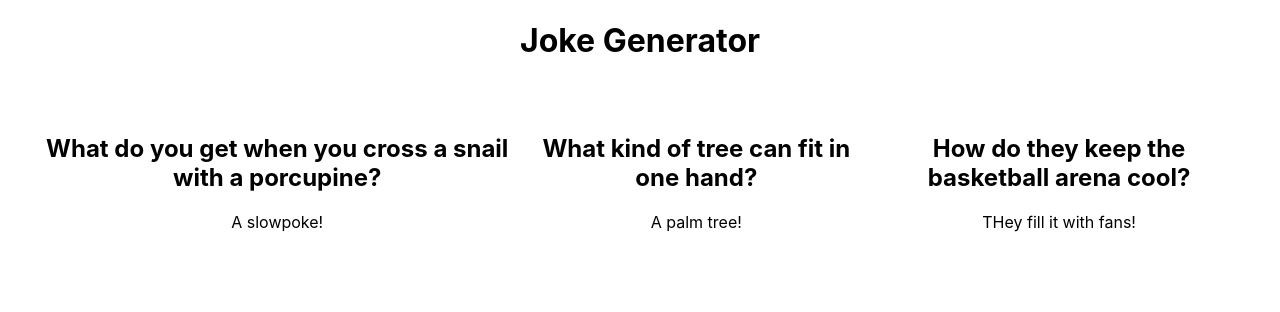
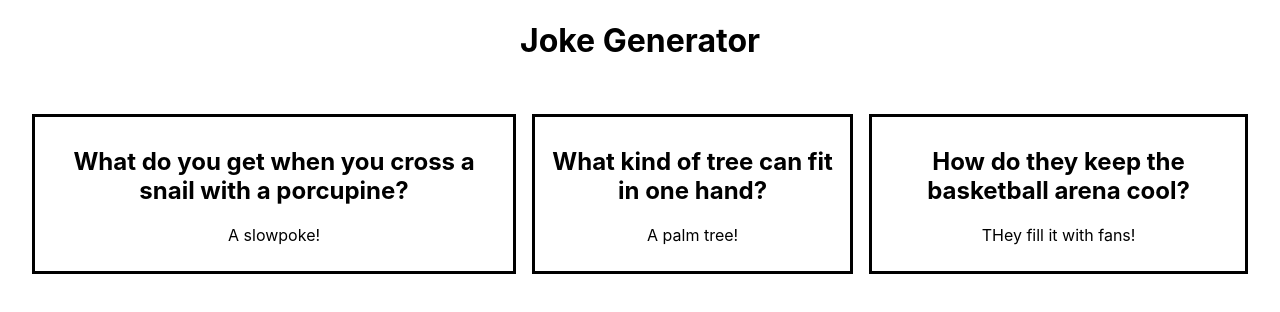
Before and after one commit to Rallen13/joke-generator, a React (Create React App) app: page / in a window 1280 px wide. Shown: the top 312 px of the page. Built offline with nearby package versions, Linux system fonts and the light colour scheme.

Commit message:
Added JokeCard component and styling

```diff
--- a/src/Components/JokeCard/JokeCard.css
+++ b/src/Components/JokeCard/JokeCard.css
@@ -0,0 +1,5 @@
+.joke-card {
+  box-sizing: border-box;
+  border: 3px solid black;
+  padding: 10px;
+}
--- a/src/Components/JokeCard/JokeCard.js
+++ b/src/Components/JokeCard/JokeCard.js
@@ -0,0 +1,13 @@
+import React from "react";
+import "./JokeCard.css";
+
+const JokeCard = ({ joke, punchline }) => {
+  return (
+    <div className="joke-card">
+      <h2 className="joke">{joke}</h2>
+      <p className="punchline">{punchline}</p>
+    </div>
+  );
+};
+
+export default JokeCard;
--- a/src/Components/JokesContainer/JokesContainer.js
+++ b/src/Components/JokesContainer/JokesContainer.js
@@ -1,14 +1,11 @@
 import React from "react";
+import JokeCard from "../JokeCard/JokeCard";
 import "./JokesContainer.css";
 
-const JokesContainer = ({ jokes }) => {
+const JokesContainer = ({jokes}) => {
+  console.log(jokes)
   const jokeCards = jokes.map((joke) => {
-    return (
-      <div>
-        <h2>{joke.joke}</h2>
-        <p>{joke.punchline}</p>
-      </div>
-    );
+    return <JokeCard key={joke.id} joke={joke.joke} punchline={joke.punchline}/>;
   });
 
   return <section className="jokes-container">{jokeCards}</section>;
```
